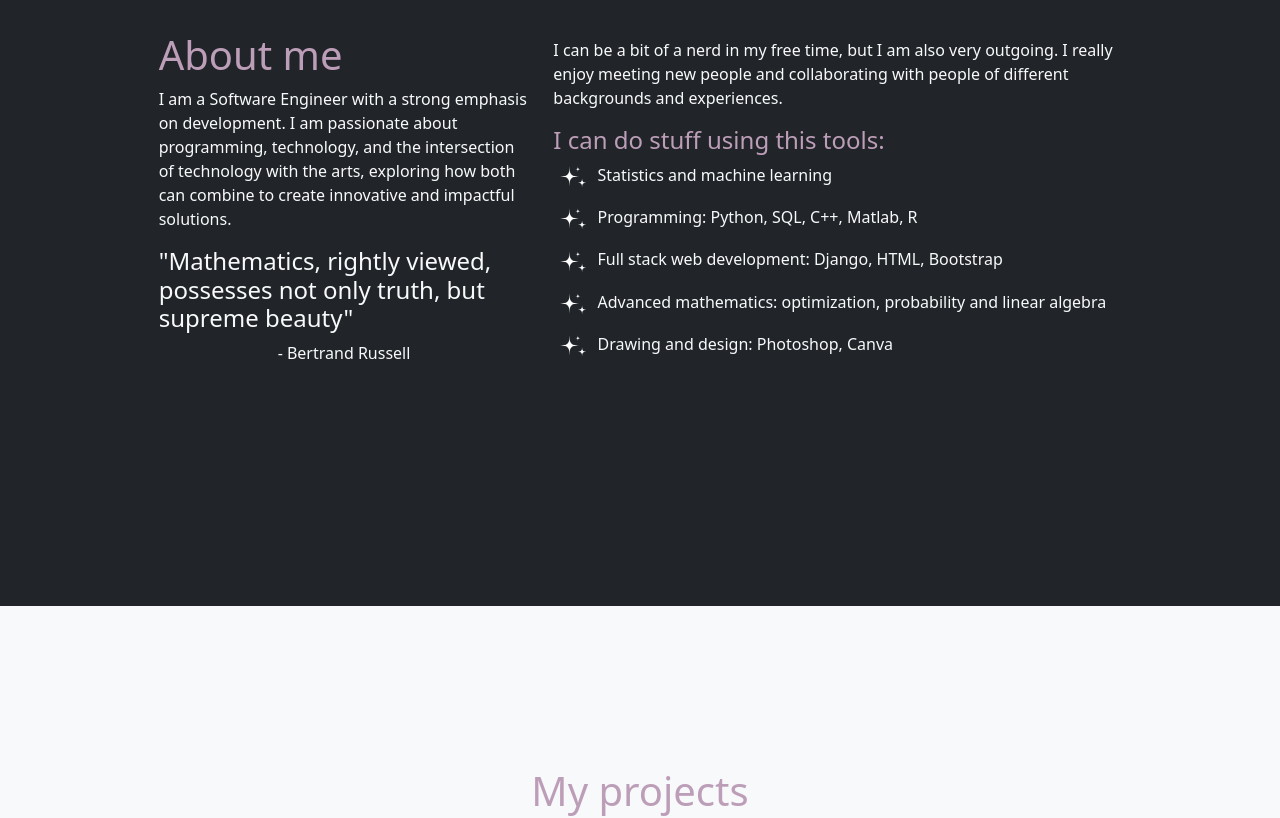
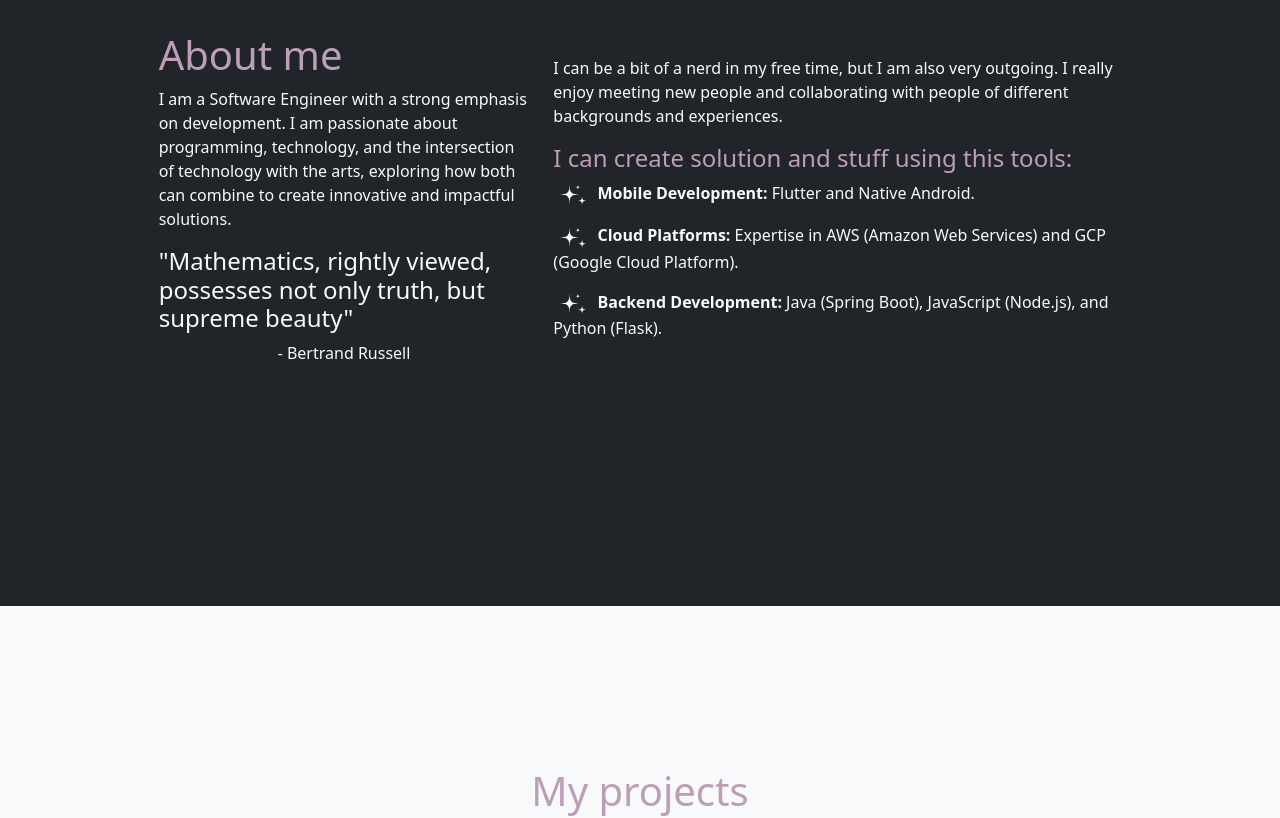
Before and after one commit to mate2000/mate2000.github.io, a website: page index.html in a window 1280 px wide. Shown: the part 1060-1878 px from the top of the page. Drawn offline with nearby package versions, Linux system fonts and the light colour scheme.

```diff
--- a/index.html
+++ b/index.html
@@ -75,12 +75,21 @@
         <p>I can be a bit of a nerd in my free time, but I am also very outgoing.
           I really enjoy meeting new people and collaborating with people of different backgrounds and experiences.</p>
 
-        <h4 class="text-primary">I can do stuff using this tools:</h4>
-        <p><img src='static/images/icon_sparkle.png' alt="Bootstrap" width="40" height="25"> Statistics and machine learning</p>
-        <p><img src='static/images/icon_sparkle.png' alt="Bootstrap" width="40" height="25"> Programming: Python, SQL, C++, Matlab, R</p>
-        <p><img src='static/images/icon_sparkle.png' alt="Bootstrap" width="40" height="25"> Full stack web development: Django, HTML, Bootstrap</p>
-        <p><img src='static/images/icon_sparkle.png' alt="Bootstrap" width="40" height="25"> Advanced mathematics: optimization, probability and linear algebra</p>
-        <p><img src='static/images/icon_sparkle.png' alt="Bootstrap" width="40" height="25"> Drawing and design: Photoshop, Canva</p>
+        <h4 class="text-primary">I can create solution and stuff using this tools:</h4>
+        <p>
+          <img src="static/images/icon_sparkle.png" alt="Mobile Development" width="40" height="25">
+          <strong>Mobile Development:</strong> Flutter and Native Android.
+      </p>
+
+      <p>
+          <img src="static/images/icon_sparkle.png" alt="Cloud Technologies" width="40" height="25">
+          <strong>Cloud Platforms:</strong> Expertise in AWS (Amazon Web Services) and GCP (Google Cloud Platform).
+      </p>
+
+      <p>
+          <img src="static/images/icon_sparkle.png" alt="Backend Development" width="40" height="25">
+          <strong>Backend Development:</strong> Java (Spring Boot), JavaScript (Node.js), and Python (Flask).
+      </p>
       </div>
 </div>
 <div class="row justify-content-center text-center bg-light min-vh-100 p-5 align-items-center m-0">
```
